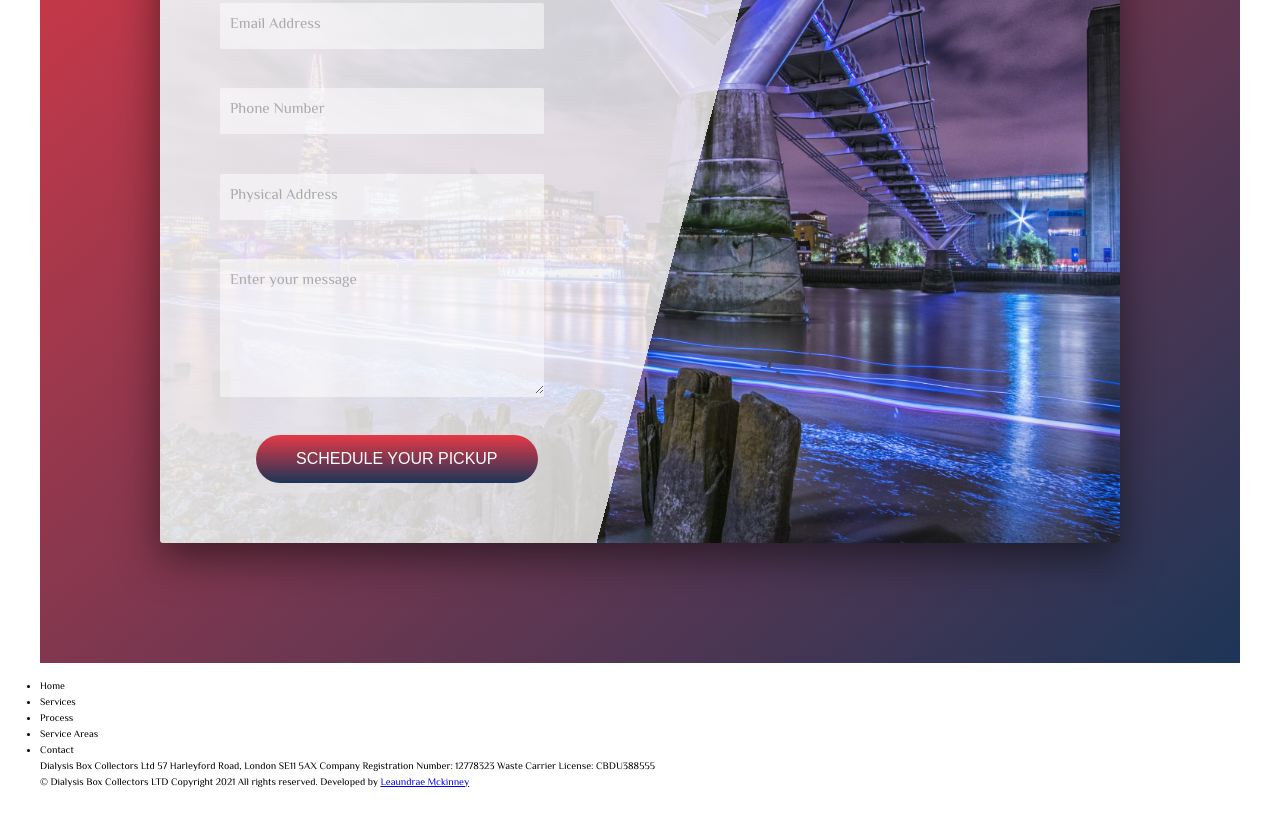
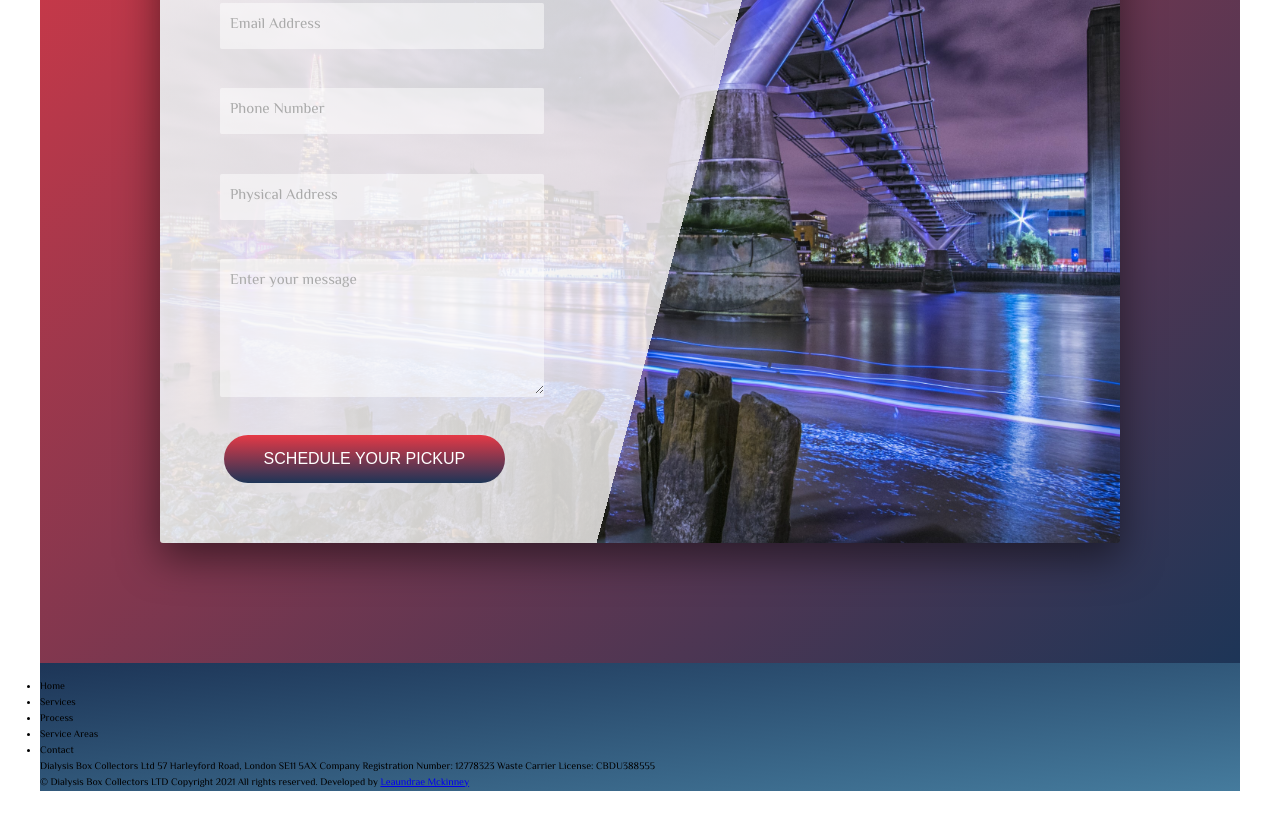
Before and after one commit to UreaLaden/dialysis-collectors, a website: page index.html in a window 1280 px wide. Shown: the part 2618-3439 px from the top of the page. Drawn offline with Linux system fonts and the light colour scheme.

Commit message:
Started working the footer

```diff
--- a/index.html
+++ b/index.html
@@ -27,7 +27,7 @@
             <ul class="navigation__list">
                 <li class="navigation__item" id="nav-item"><a href="#services" class="navigation__link" id="nav-item"><span>01</span>Services</a></li>
                 <li class="navigation__item" id="nav-item"><a href="#service-areas" class="navigation__link"><span>02</span>Coverage Areas</a></li>
-                <li class="navigation__item" id="nav-item"><a href="#pricing" class="navigation__link" ><span>03</span>Pricing</a></li>
+                <li class="navigation__item" id="nav-item"><a href="#pricing" class="navigation__link" ><span>03</span>Our Process</a></li>
                 <li class="navigation__item" id="nav-item"><a href="#contact" class="navigation__link"><span>04</span>Contact</a></li>
             </ul>
         </nav>
--- a/sass/_layout.scss
+++ b/sass/_layout.scss
@@ -332,7 +332,7 @@
     }
     &__group{
         &--btn{
-            margin-left:10%;
+            margin-left:1%;
             margin-top: 5%;
         }
     }
@@ -355,3 +355,9 @@
     }
 
 }
+
+.footer{
+    // background-color: $color-blue-dark-2;
+    background-image: linear-gradient(to right bottom, $color-blue-dark-2,
+    $color-blue-dark-1);
+}
```
Also changed, not shown: css/style.css.
